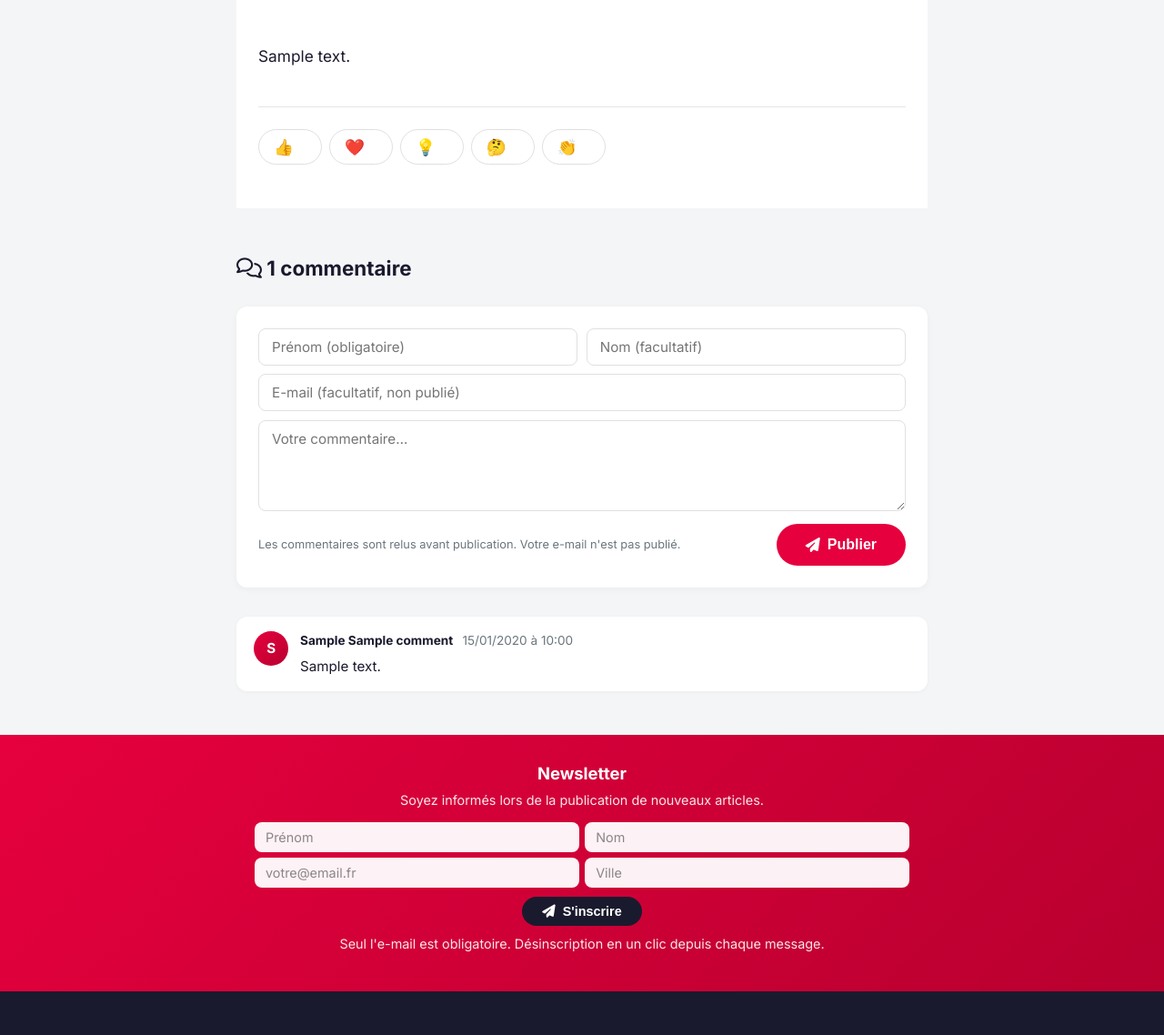
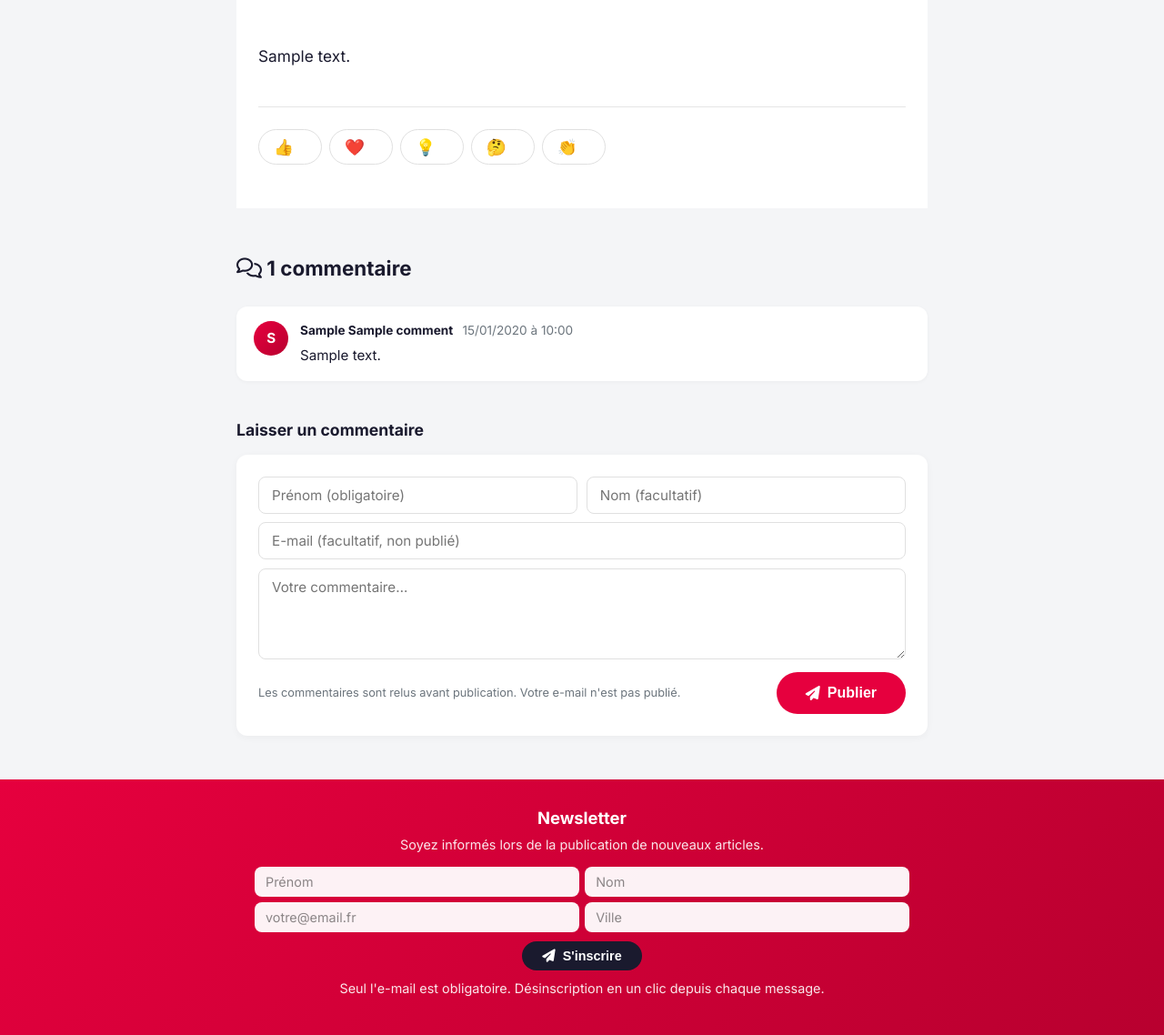
Before and after one commit to pierrepoignant/bpoignant, a Flask app: a page that uses engagement/templates/_comments_section.html in a window 1280 px wide. Shown: the part 394-1532 px from the top of the page at 91% size. Run offline with Flask 3, Linux system fonts and the light colour scheme; data comes from the database, SQL or seed files in the repository; tables that the repository leaves empty hold one stand-in row (values such as "Sample post").

Commit message:
Comments list above the form, not below
Readers come to read other reactions first; the form belongs at the
bottom as the next step ("Laisser un commentaire"). Added a small
heading above the form so it's clearly labelled now that it's not the
first thing under the section title.

Co-Authored-By: Claude Opus 4.7 (1M context) <noreply@anthropic.com>

```diff
--- a/engagement/templates/_comments_section.html
+++ b/engagement/templates/_comments_section.html
@@ -4,25 +4,6 @@
             <i class="far fa-comments"></i>
             {{ comments|length }} commentaire{{ 's' if comments|length != 1 else '' }}
         </h2>
-
-        <form method="POST" action="{{ url_for('engagement.post_comment', slug=article.slug) }}"
-              class="comment-form">
-            <div class="comment-row">
-                <input type="text" name="prenom" required placeholder="Prénom (obligatoire)" maxlength="120">
-                <input type="text" name="nom" placeholder="Nom (facultatif)" maxlength="120">
-            </div>
-            <input type="email" name="email" placeholder="E-mail (facultatif, non publié)" maxlength="255">
-            <textarea name="content" rows="4" required minlength="3" maxlength="5000"
-                      placeholder="Votre commentaire…"></textarea>
-            <div class="comment-form-actions">
-                <small>
-                    Les commentaires sont relus avant publication. Votre e-mail n'est pas publié.
-                </small>
-                <button type="submit" class="btn btn-primary">
-                    <i class="fas fa-paper-plane"></i> Publier
-                </button>
-            </div>
-        </form>
 
         {% if comments %}
             <ul class="comments-list">
@@ -42,5 +23,25 @@
         {% else %}
             <p class="comments-empty">Aucun commentaire pour le moment. Soyez le premier&nbsp;!</p>
         {% endif %}
+
+        <h3 class="comment-form-heading">Laisser un commentaire</h3>
+        <form method="POST" action="{{ url_for('engagement.post_comment', slug=article.slug) }}"
+              class="comment-form">
+            <div class="comment-row">
+                <input type="text" name="prenom" required placeholder="Prénom (obligatoire)" maxlength="120">
+                <input type="text" name="nom" placeholder="Nom (facultatif)" maxlength="120">
+            </div>
+            <input type="email" name="email" placeholder="E-mail (facultatif, non publié)" maxlength="255">
+            <textarea name="content" rows="4" required minlength="3" maxlength="5000"
+                      placeholder="Votre commentaire…"></textarea>
+            <div class="comment-form-actions">
+                <small>
+                    Les commentaires sont relus avant publication. Votre e-mail n'est pas publié.
+                </small>
+                <button type="submit" class="btn btn-primary">
+                    <i class="fas fa-paper-plane"></i> Publier
+                </button>
+            </div>
+        </form>
     </div>
 </section>
--- a/static/css/style.css
+++ b/static/css/style.css
@@ -824,12 +824,18 @@ a:hover { color: var(--rouge-fonce); }
     color: var(--noir);
 }
 
+.comment-form-heading {
+    font-size: 1.1rem;
+    font-weight: 700;
+    color: var(--noir);
+    margin: 2.5rem 0 0.8rem;
+}
+
 .comment-form {
     background: var(--blanc);
     border-radius: 12px;
     padding: 1.5rem;
     box-shadow: 0 2px 8px rgba(0,0,0,0.04);
-    margin-bottom: 2rem;
     display: grid;
     gap: 0.6rem;
 }
```
